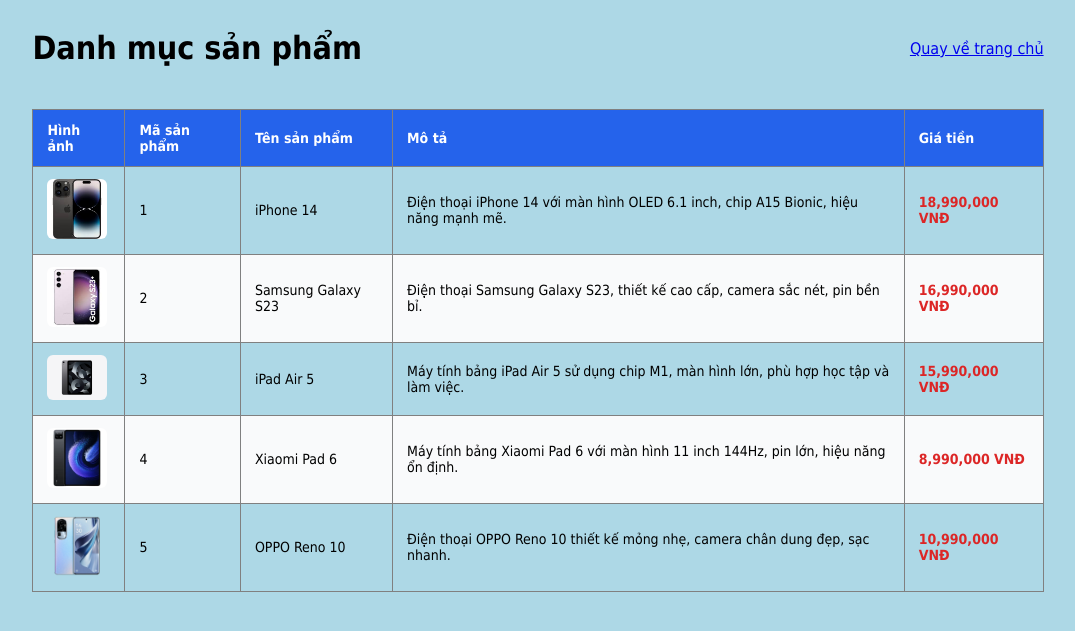
After one commit to HuuThuyTran/flask-basic, a Flask app: page /products in a window 1280 px wide. The commit adds this page. Shown: the top 631 px of the page, without its empty margins (102-1177 px from the left). Run offline with Flask 3, Linux system fonts and the light colour scheme.

Commit message:
new-knowledge: Transferring data from controller to template

```diff
--- a/salesapp/data/products.json
+++ b/salesapp/data/products.json
@@ -3,7 +3,7 @@
     "id": 1,
     "name": "iPhone 14",
     "description": "Điện thoại iPhone 14 với màn hình OLED 6.1 inch, chip A15 Bionic, hiệu năng mạnh mẽ.",
-    "image": "",
+    "image": "images/iphone14.jpg",
     "price": 18990000,
     "category_id": 1
   },
@@ -11,7 +11,7 @@
     "id": 2,
     "name": "Samsung Galaxy S23",
     "description": "Điện thoại Samsung Galaxy S23, thiết kế cao cấp, camera sắc nét, pin bền bỉ.",
-    "image": "",
+    "image": "images/ss_galaxy_s23.jpg",
     "price": 16990000,
     "category_id": 1
   },
@@ -19,7 +19,7 @@
     "id": 3,
     "name": "iPad Air 5",
     "description": "Máy tính bảng iPad Air 5 sử dụng chip M1, màn hình lớn, phù hợp học tập và làm việc.",
-    "image": "",
+    "image": "images/ipad_air_5.jpg",
     "price": 15990000,
     "category_id": 2
   },
@@ -27,7 +27,7 @@
     "id": 4,
     "name": "Xiaomi Pad 6",
     "description": "Máy tính bảng Xiaomi Pad 6 với màn hình 11 inch 144Hz, pin lớn, hiệu năng ổn định.",
-    "image": "",
+    "image": "images/xiaomi_pad_6.webp",
     "price": 8990000,
     "category_id": 2
   },
@@ -35,7 +35,7 @@
     "id": 5,
     "name": "OPPO Reno 10",
     "description": "Điện thoại OPPO Reno 10 thiết kế mỏng nhẹ, camera chân dung đẹp, sạc nhanh.",
-    "image": "",
+    "image": "images/oppo_reno_10.png",
     "price": 10990000,
     "category_id": 1
   }
--- a/salesapp/index.py
+++ b/salesapp/index.py
@@ -1,10 +1,18 @@
 from flask import render_template
 from salesapp import app
+# from utils import load_categories, load_products # => C1
+import utils # => C2
 
 # Định nghĩa các route
 @app.route('/')
 def home():
-    return render_template('index.html')
+    categories = utils.load_categories()
+    return render_template('index.html', categories=categories)
+
+@app.route('/products')
+def product_list():
+    products = utils.load_products()
+    return render_template('products.html', products=products)
 
 # Chạy app
 if __name__ == '__main__':
--- a/salesapp/static/css/style.css
+++ b/salesapp/static/css/style.css
@@ -10,3 +10,53 @@ body {
     background-color: lightblue;
     color: darkhblue;
 }
+
+.container {
+    width: 80%;
+    margin: 0 auto;
+    display: flex;
+    justify-content: space-between;
+    align-items: center;
+    gap: 30px;
+}
+
+.product-table {
+    width: 100%;
+    border-collapse: collapse;
+    margin-top: 20px;
+    font-family: Arial, sans-serif;
+    font-size: 14px;
+}
+
+.product-table thead {
+    background-color: #2563eb; /* xanh */
+    color: white;
+}
+
+.product-table th,
+.product-table td {
+    padding: 12px 14px;
+    border: 1px solid gray;
+    text-align: left;
+    vertical-align: middle;
+}
+
+.product-table tbody tr:nth-child(even) {
+    background-color: #f9fafb;
+}
+
+.product-table tbody tr:hover {
+    background-color: #e0e7ff;
+    transition: 0.2s;
+}
+
+.product-table td:last-child {
+    color: #dc2626;
+    font-weight: bold;
+}
+
+.product-img {
+    width: 60px;
+    height: auto;
+    border-radius: 6px;
+}
--- a/salesapp/templates/index.html
+++ b/salesapp/templates/index.html
@@ -10,5 +10,11 @@
 </head>
 <body>
     <h1 class="subject">Chào mừng bạn đến website bán hàng trực tuyến</h1>
+    <ul>
+        <li><a href="{{ url_for('product_list') }}">Tất cá sản phẩm</a></li>
+        {% for c in categories %}
+        <li><a href="#">{{ c.name }}</a></li>
+        {% endfor %}
+    </ul>
 </body>
 </html>
--- /dev/null
+++ b/salesapp/templates/products.html
@@ -0,0 +1,43 @@
+<!doctype html>
+<html lang="en">
+<head>
+    <meta charset="UTF-8">
+    <meta name="viewport"
+          content="width=device-width, user-scalable=no, initial-scale=1.0, maximum-scale=1.0, minimum-scale=1.0">
+    <meta http-equiv="X-UA-Compatible" content="ie=edge">
+    <title>Danh sách sản phẩm</title>
+    <link rel="stylesheet" href="{{ url_for('static', filename='css/style.css') }}">
+</head>
+<body>
+    <div class="container">
+        <h1 class="subject">Danh mục sản phẩm</h1>
+        <p><a href="{{ url_for('home') }}">Quay về trang chủ</a></p>
+    </div>
+    <div class="container">
+        <table class="product-table">
+            <thead>
+                <tr>
+                    <th>Hình ảnh</th>
+                    <th>Mã sản phẩm</th>
+                    <th>Tên sản phẩm</th>
+                    <th>Mô tả</th>
+                    <th>Giá tiền</th>
+                </tr>
+            </thead>
+            <tbody>
+                {% for p in products %}
+                <tr>
+                    <td>
+                        <img class="product-img" src="{{ url_for('static', filename=p.image) }}" alt="{{ p.name }}">
+                    </td>
+                    <td>{{ p.id }}</td>
+                    <td>{{ p.name }}</td>
+                    <td>{{ p.description }}</td>
+                    <td>{{ '{:,.0f}'.format(p.price) }} VNĐ</td>
+                </tr>
+                {% endfor %}
+            </tbody>
+        </table>
+    </div>
+</body>
+</html>
--- /dev/null
+++ b/salesapp/utils.py
@@ -0,0 +1,15 @@
+import json, os
+from salesapp import app
+
+# Hàm đọc json
+def read_json(path):
+    with open(path, 'r', encoding='utf-8') as f:
+        return json.load(f)
+
+# Hàm load categories
+def load_categories():
+    return read_json(os.path.join(app.root_path, 'data/categories.json'))
+
+# Hàm load products
+def load_products():
+    return read_json(os.path.join(app.root_path, 'data/products.json'))
```
Also changed, not shown: salesapp/static/images/ipad_air_5.jpg (added), salesapp/static/images/iphone14.jpg (added), salesapp/static/images/oppo_reno_10.png (added), salesapp/static/images/ss_galaxy_s23.jpg (added), salesapp/static/images/xiaomi_pad_6.webp (added), salesapp/ultils.py (deleted).
